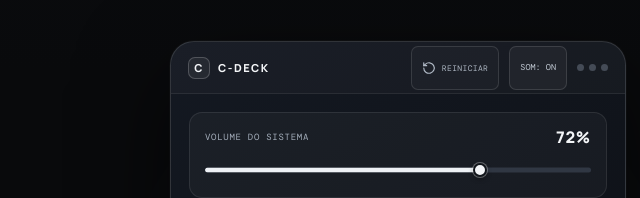
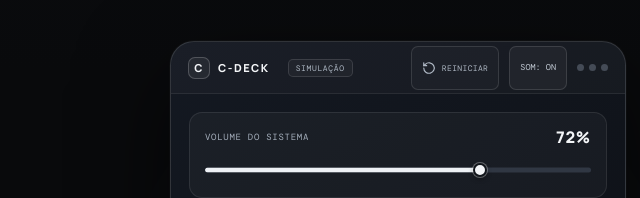
Before and after one commit to s4muelxl/C-Deck, a plain HTML site: page web/index.html in a window 1280 px wide. Shown: the part 602-800 px from the top of the page, 242-882 px from the left. Drawn offline with nearby package versions, Linux system fonts and the light colour scheme.

Commit message:
feat(web): label the simulator preview explicitly

```diff
--- a/web/index.html
+++ b/web/index.html
@@ -66,6 +66,7 @@
             <div class="window-brand">
               <span class="mini-mark">C</span>
               <span>C-DECK</span>
+              <span class="window-mode-badge" aria-hidden="true">SIMULAÇÃO</span>
             </div>
             <div class="window-titlebar-right">
               <button class="demo-reset-btn" id="demo-reset" type="button" aria-label="Reiniciar demonstração" title="Restaurar os valores iniciais da demonstração">
--- a/web/style.css
+++ b/web/style.css
@@ -1237,3 +1237,28 @@ a:focus-visible,button:focus-visible,input:focus-visible { outline: 2px solid va
 @media (max-width: 360px) {
   .demo-grid-hint { gap: 5px; margin-top: 7px; font-size: 9px; }
 }
+
+
+/* Keep the illustrative nature of the web preview visible inside the mock window. */
+.window-mode-badge {
+  display: inline-flex;
+  align-items: center;
+  margin-left: 10px;
+  padding: 4px 7px;
+  border: 1px solid rgba(255,255,255,.12);
+  border-radius: 5px;
+  background: rgba(255,255,255,.035);
+  color: #aeb8c4;
+  font: 8px/1 var(--mono);
+  letter-spacing: .08em;
+  white-space: nowrap;
+  flex: 0 0 auto;
+}
+
+@media (max-width: 360px) {
+  .window-mode-badge {
+    margin-left: 7px;
+    padding-inline: 5px;
+    font-size: 7.5px;
+  }
+}
```
Also changed, not shown: web/tests/ux-contract.test.js (+10 -0 lines).
